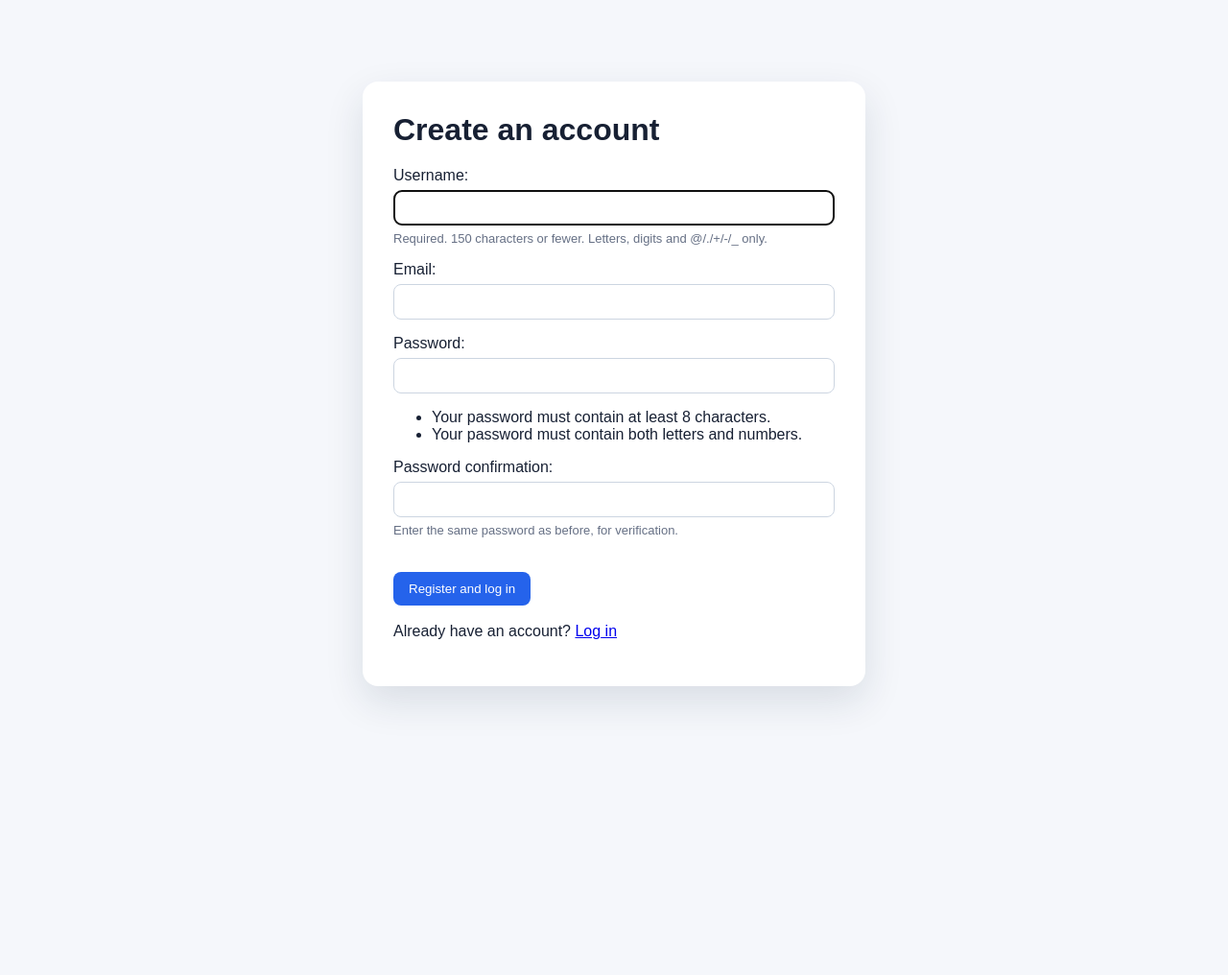
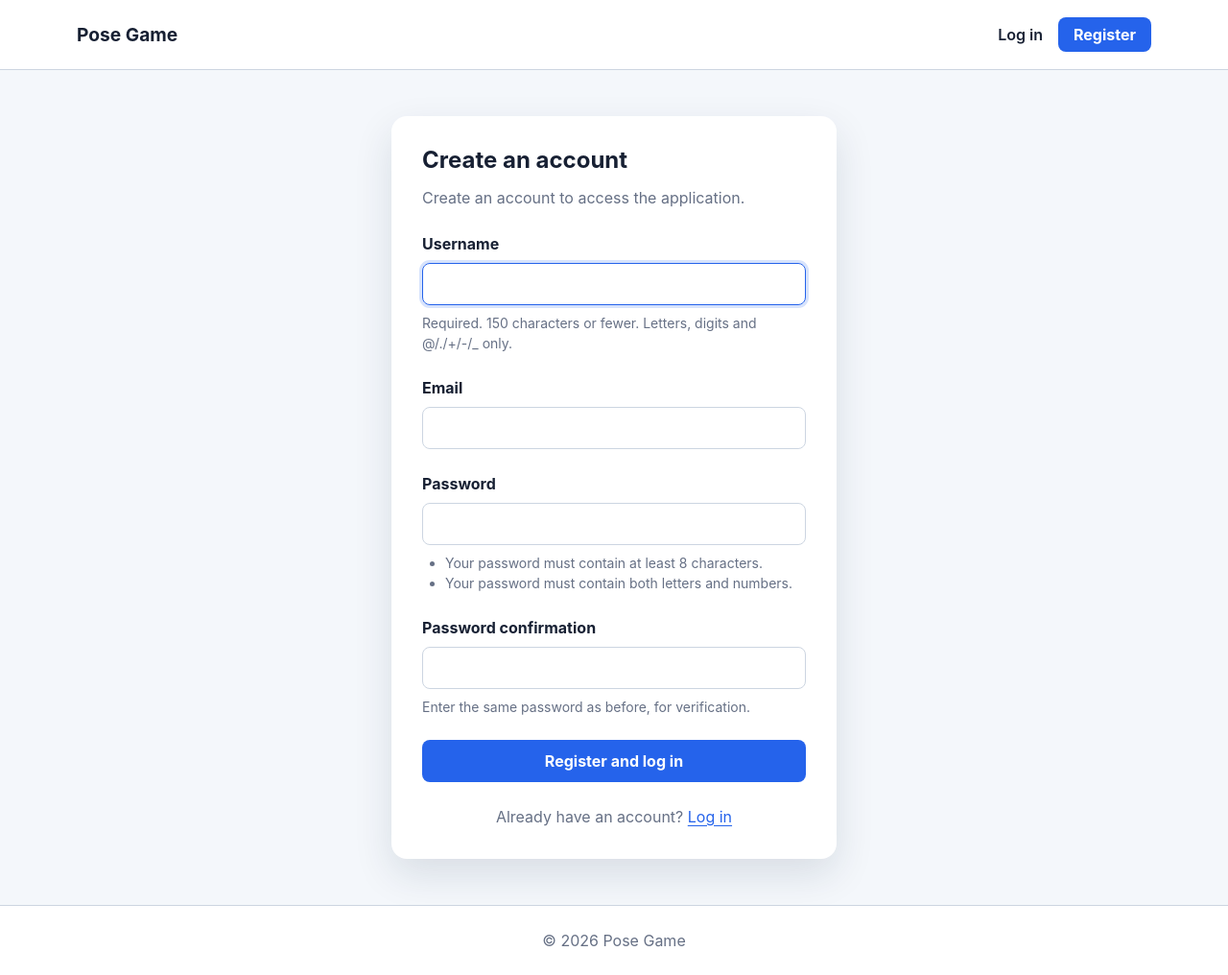
Before and after one commit to xinyan0809/3104719h_program, a Django app: page /register/ in a window 1280 px wide. Shown: the whole page at 96% size. Before the commit the page ends 735 px from the top, so only its background shows below. Run offline with Django 5.2, Linux system fonts and the light colour scheme.

Commit message:
add base templates and separate design code to css

```diff
--- /dev/null
+++ b/game/static/game/css/app.css
@@ -0,0 +1,352 @@
+:root {
+  --color-background: #f4f7fb;
+  --color-surface: #ffffff;
+  --color-text: #172033;
+  --color-muted: #667085;
+  --color-border: #ccd5e1;
+  --color-primary: #2563eb;
+  --color-primary-dark: #1d4ed8;
+  --color-error: #b42318;
+  --color-error-background: #fef3f2;
+  --color-success: #067647;
+  --color-success-background: #ecfdf3;
+  --color-info: #175cd3;
+  --color-info-background: #eff8ff;
+  --space-1: 0.25rem;
+  --space-2: 0.5rem;
+  --space-3: 0.75rem;
+  --space-4: 1rem;
+  --space-5: 1.5rem;
+  --space-6: 2rem;
+  --space-7: 3rem;
+  --radius-small: 0.5rem;
+  --radius-large: 1rem;
+  --shadow-card: 0 1rem 2.5rem rgba(18, 38, 63, 0.12);
+  --content-width: 70rem;
+}
+
+*,
+*::before,
+*::after {
+  box-sizing: border-box;
+}
+
+html {
+  color-scheme: light;
+}
+
+body {
+  min-width: 20rem;
+  min-height: 100vh;
+  margin: 0;
+  display: flex;
+  flex-direction: column;
+  font-family:
+    Inter, ui-sans-serif, system-ui, -apple-system, BlinkMacSystemFont, "Segoe UI",
+    sans-serif;
+  line-height: 1.5;
+  color: var(--color-text);
+  background: var(--color-background);
+}
+
+a {
+  color: var(--color-primary);
+  text-underline-offset: 0.2em;
+}
+
+a:hover {
+  color: var(--color-primary-dark);
+}
+
+button,
+input {
+  font: inherit;
+}
+
+.container {
+  width: min(calc(100% - 2rem), var(--content-width));
+  margin-inline: auto;
+}
+
+.skip-link {
+  position: fixed;
+  z-index: 100;
+  top: var(--space-3);
+  left: var(--space-3);
+  padding: var(--space-2) var(--space-4);
+  border-radius: var(--radius-small);
+  color: var(--color-surface);
+  background: var(--color-text);
+  transform: translateY(-200%);
+}
+
+.skip-link:focus {
+  transform: translateY(0);
+}
+
+.site-header {
+  border-bottom: 1px solid var(--color-border);
+  background: var(--color-surface);
+}
+
+.site-header__inner {
+  min-height: 4.5rem;
+  display: flex;
+  align-items: center;
+  justify-content: space-between;
+  gap: var(--space-5);
+}
+
+.site-brand {
+  color: var(--color-text);
+  font-size: 1.2rem;
+  font-weight: 700;
+  text-decoration: none;
+}
+
+.primary-nav__list {
+  margin: 0;
+  padding: 0;
+  display: flex;
+  align-items: center;
+  gap: var(--space-4);
+  list-style: none;
+}
+
+.primary-nav__link {
+  color: var(--color-text);
+  font-weight: 600;
+  text-decoration: none;
+}
+
+.primary-nav__link[aria-current="page"] {
+  color: var(--color-primary);
+}
+
+.logout-form {
+  margin: 0;
+}
+
+.button,
+.nav-button {
+  min-height: 2.75rem;
+  border: 0;
+  border-radius: var(--radius-small);
+  padding: var(--space-3) var(--space-5);
+  display: inline-flex;
+  align-items: center;
+  justify-content: center;
+  font-weight: 700;
+  line-height: 1;
+  text-decoration: none;
+  cursor: pointer;
+}
+
+.button--primary {
+  color: var(--color-surface);
+  background: var(--color-primary);
+}
+
+.button--primary:hover {
+  color: var(--color-surface);
+  background: var(--color-primary-dark);
+}
+
+.button--small,
+.nav-button {
+  min-height: 2.25rem;
+  padding: var(--space-2) var(--space-4);
+}
+
+.button--block {
+  width: 100%;
+}
+
+.nav-button {
+  color: var(--color-error);
+  background: transparent;
+}
+
+.nav-button:hover {
+  background: var(--color-error-background);
+}
+
+.site-main {
+  flex: 1;
+  padding-block: var(--space-7);
+}
+
+.page-auth .site-main {
+  display: flex;
+  align-items: center;
+}
+
+.auth-layout {
+  width: 100%;
+  display: grid;
+  place-items: center;
+}
+
+.auth-card,
+.content-card {
+  width: 100%;
+  border-radius: var(--radius-large);
+  background: var(--color-surface);
+  box-shadow: var(--shadow-card);
+}
+
+.auth-card {
+  max-width: 29rem;
+  padding: var(--space-6);
+}
+
+.content-card {
+  max-width: 42rem;
+  margin-inline: auto;
+  padding: var(--space-6);
+}
+
+.auth-card__header {
+  margin-bottom: var(--space-5);
+}
+
+.auth-card__header h1,
+.content-card h1 {
+  margin: 0;
+  line-height: 1.2;
+}
+
+.auth-card__header p,
+.content-card p {
+  margin: var(--space-3) 0 0;
+  color: var(--color-muted);
+}
+
+.form {
+  display: grid;
+  gap: var(--space-5);
+}
+
+.form-field label {
+  margin-bottom: var(--space-2);
+  display: block;
+  font-weight: 650;
+}
+
+.form-field input {
+  width: 100%;
+  min-height: 2.75rem;
+  border: 1px solid var(--color-border);
+  border-radius: var(--radius-small);
+  padding: var(--space-2) var(--space-3);
+  color: var(--color-text);
+  background: var(--color-surface);
+}
+
+.form-field input:focus {
+  border-color: var(--color-primary);
+  outline: 3px solid rgba(37, 99, 235, 0.18);
+}
+
+.form-field--invalid input {
+  border-color: var(--color-error);
+}
+
+.form-help {
+  margin-top: var(--space-2);
+  color: var(--color-muted);
+  font-size: 0.875rem;
+}
+
+.form-help ul {
+  margin: var(--space-2) 0 0;
+  padding-left: var(--space-5);
+}
+
+.form-errors {
+  margin: var(--space-2) 0 0;
+  padding-left: var(--space-5);
+  color: var(--color-error);
+  font-size: 0.875rem;
+}
+
+.auth-alternative {
+  margin: var(--space-5) 0 0;
+  color: var(--color-muted);
+  text-align: center;
+}
+
+.message-list {
+  max-width: 42rem;
+  margin: 0 auto var(--space-5);
+  display: grid;
+  gap: var(--space-3);
+}
+
+.alert {
+  border: 1px solid currentColor;
+  border-radius: var(--radius-small);
+  padding: var(--space-3) var(--space-4);
+  color: var(--color-info);
+  background: var(--color-info-background);
+}
+
+.alert--error {
+  margin-bottom: var(--space-5);
+  color: var(--color-error);
+  background: var(--color-error-background);
+}
+
+.alert--success {
+  color: var(--color-success);
+  background: var(--color-success-background);
+}
+
+.alert__title {
+  margin: 0;
+  font-weight: 700;
+}
+
+.alert__list {
+  margin: var(--space-2) 0 0;
+  padding-left: var(--space-5);
+}
+
+.site-footer {
+  border-top: 1px solid var(--color-border);
+  padding-block: var(--space-5);
+  color: var(--color-muted);
+  background: var(--color-surface);
+  text-align: center;
+}
+
+.site-footer p {
+  margin: 0;
+}
+
+@media (max-width: 40rem) {
+  .site-header__inner {
+    padding-block: var(--space-3);
+    align-items: flex-start;
+    flex-direction: column;
+    gap: var(--space-3);
+  }
+
+  .primary-nav,
+  .primary-nav__list {
+    width: 100%;
+  }
+
+  .primary-nav__list {
+    justify-content: space-between;
+  }
+
+  .site-main {
+    padding-block: var(--space-6);
+  }
+
+  .auth-card,
+  .content-card {
+    padding: var(--space-5);
+  }
+}
--- /dev/null
+++ b/game/templates/auth_base.html
@@ -0,0 +1,16 @@
+{% extends "base.html" %}
+
+{% block body_class %}page-auth{% endblock %}
+
+{% block content %}
+  <section class="auth-layout" aria-labelledby="auth-title">
+    <div class="auth-card">
+      <header class="auth-card__header">
+        <h1 id="auth-title">{% block auth_heading %}{% endblock %}</h1>
+        {% block auth_intro %}{% endblock %}
+      </header>
+
+      {% block auth_content %}{% endblock %}
+    </div>
+  </section>
+{% endblock %}
--- /dev/null
+++ b/game/templates/base.html
@@ -0,0 +1,26 @@
+{% load static %}
+<!doctype html>
+<html lang="en">
+<head>
+  <meta charset="utf-8">
+  <meta name="viewport" content="width=device-width, initial-scale=1">
+  <title>{% block title %}Pose Game{% endblock %}</title>
+  <link rel="stylesheet" href="{% static 'game/css/app.css' %}">
+  {% block extra_css %}{% endblock %}
+</head>
+<body class="{% block body_class %}{% endblock %}">
+  <a class="skip-link" href="#main-content">Skip to main content</a>
+
+  {% include "partials/header.html" %}
+
+  <main id="main-content" class="site-main">
+    <div class="container">
+      {% include "partials/messages.html" %}
+      {% block content %}{% endblock %}
+    </div>
+  </main>
+
+  {% include "partials/footer.html" %}
+  {% block extra_js %}{% endblock %}
+</body>
+</html>
--- /dev/null
+++ b/game/templates/partials/footer.html
@@ -0,0 +1,5 @@
+<footer class="site-footer">
+  <div class="container">
+    <p>&copy; {% now "Y" %} Pose Game</p>
+  </div>
+</footer>
--- /dev/null
+++ b/game/templates/partials/form_errors.html
@@ -0,0 +1,10 @@
+{% if form.non_field_errors %}
+  <div class="alert alert--error" role="alert">
+    <p class="alert__title">Please correct the following error:</p>
+    <ul class="alert__list">
+      {% for error in form.non_field_errors %}
+        <li>{{ error }}</li>
+      {% endfor %}
+    </ul>
+  </div>
+{% endif %}
--- /dev/null
+++ b/game/templates/partials/form_field.html
@@ -0,0 +1,18 @@
+<div class="form-field{% if field.errors %} form-field--invalid{% endif %}">
+  <label for="{{ field.id_for_label }}">{{ field.label }}</label>
+  {{ field }}
+
+  {% if field.help_text %}
+    <div id="{{ field.auto_id }}_helptext" class="form-help">
+      {{ field.help_text|safe }}
+    </div>
+  {% endif %}
+
+  {% if field.errors %}
+    <ul id="{{ field.auto_id }}_error" class="form-errors">
+      {% for error in field.errors %}
+        <li>{{ error }}</li>
+      {% endfor %}
+    </ul>
+  {% endif %}
+</div>
--- /dev/null
+++ b/game/templates/partials/header.html
@@ -0,0 +1,6 @@
+<header class="site-header">
+  <div class="container site-header__inner">
+    <a class="site-brand" href="{% url 'home' %}">Pose Game</a>
+    {% include "partials/navbar.html" %}
+  </div>
+</header>
--- /dev/null
+++ b/game/templates/partials/messages.html
@@ -0,0 +1,12 @@
+{% if messages %}
+  <div class="message-list" aria-label="Notifications">
+    {% for message in messages %}
+      <div
+        class="alert alert--{{ message.tags|default:'info' }}"
+        {% if "error" in message.tags %}role="alert"{% else %}role="status"{% endif %}
+      >
+        {{ message }}
+      </div>
+    {% endfor %}
+  </div>
+{% endif %}
--- /dev/null
+++ b/game/templates/partials/navbar.html
@@ -0,0 +1,40 @@
+<nav class="primary-nav" aria-label="Primary navigation">
+  <ul class="primary-nav__list">
+    {% if request.user.is_authenticated %}
+      <li>
+        <a
+          class="primary-nav__link"
+          href="{% url 'home' %}"
+          {% if request.resolver_match.url_name == "home" %}aria-current="page"{% endif %}
+        >
+          Home
+        </a>
+      </li>
+      <li>
+        <form class="logout-form" method="post" action="{% url 'logout' %}">
+          {% csrf_token %}
+          <button class="nav-button" type="submit">Log out</button>
+        </form>
+      </li>
+    {% else %}
+      <li>
+        <a
+          class="primary-nav__link"
+          href="{% url 'login' %}"
+          {% if request.resolver_match.url_name == "login" %}aria-current="page"{% endif %}
+        >
+          Log in
+        </a>
+      </li>
+      <li>
+        <a
+          class="button button--small button--primary"
+          href="{% url 'register' %}"
+          {% if request.resolver_match.url_name == "register" %}aria-current="page"{% endif %}
+        >
+          Register
+        </a>
+      </li>
+    {% endif %}
+  </ul>
+</nav>
--- a/game/templates/registration/register.html
+++ b/game/templates/registration/register.html
@@ -1,67 +1,33 @@
-<!doctype html>
-<html lang="en">
-<head>
-  <meta charset="utf-8">
-  <meta name="viewport" content="width=device-width, initial-scale=1">
-  <title>Register</title>
-  <style>
-    body {
-      margin: 0;
-      min-height: 100vh;
-      display: grid;
-      place-items: center;
-      font-family: Arial, sans-serif;
-      background: #f5f7fb;
-      color: #172033;
-    }
-    main {
-      width: min(92vw, 460px);
-      padding: 32px;
-      border-radius: 16px;
-      background: white;
-      box-shadow: 0 16px 40px rgba(18, 38, 63, 0.12);
-    }
-    h1 { margin: 0 0 20px; }
-    label { display: block; margin: 14px 0 6px; }
-    input {
-      box-sizing: border-box;
-      width: 100%;
-      border: 1px solid #ccd5e1;
-      border-radius: 8px;
-      padding: 10px 12px;
-    }
-    .helptext {
-      display: block;
-      margin-top: 6px;
-      color: #667085;
-      font-size: 13px;
-    }
-    .helptext ul { margin: 8px 0 0; padding-left: 20px; }
-    .errorlist {
-      color: #b42318;
-      padding-left: 18px;
-    }
-    button {
-      margin-top: 20px;
-      border: 0;
-      border-radius: 8px;
-      padding: 10px 16px;
-      background: #2563eb;
-      color: white;
-      cursor: pointer;
-    }
-    .secondary { margin-top: 18px; }
-  </style>
-</head>
-<body>
-  <main>
-    <h1>Create an account</h1>
-    <form method="post">
-      {% csrf_token %}
-      {{ form.as_p }}
-      <button type="submit">Register and log in</button>
-    </form>
-    <p class="secondary">Already have an account? <a href="{% url 'login' %}">Log in</a></p>
-  </main>
-</body>
-</html>
+{% extends "auth_base.html" %}
+
+{% block title %}Register | Pose Game{% endblock %}
+
+{% block auth_heading %}Create an account{% endblock %}
+
+{% block auth_intro %}
+  <p>Create an account to access the application.</p>
+{% endblock %}
+
+{% block auth_content %}
+  {% include "partials/form_errors.html" %}
+
+  <form class="form" method="post">
+    {% csrf_token %}
+
+    {% for hidden_field in form.hidden_fields %}
+      {{ hidden_field }}
+    {% endfor %}
+
+    {% for field in form.visible_fields %}
+      {% include "partials/form_field.html" with field=field %}
+    {% endfor %}
+
+    <button class="button button--primary button--block" type="submit">
+      Register and log in
+    </button>
+  </form>
+
+  <p class="auth-alternative">
+    Already have an account? <a href="{% url 'login' %}">Log in</a>
+  </p>
+{% endblock %}
```
Also changed, not shown: game/templates/game/home.html (+9 -46 lines), game/templates/registration/login.html (+34 -62 lines).
